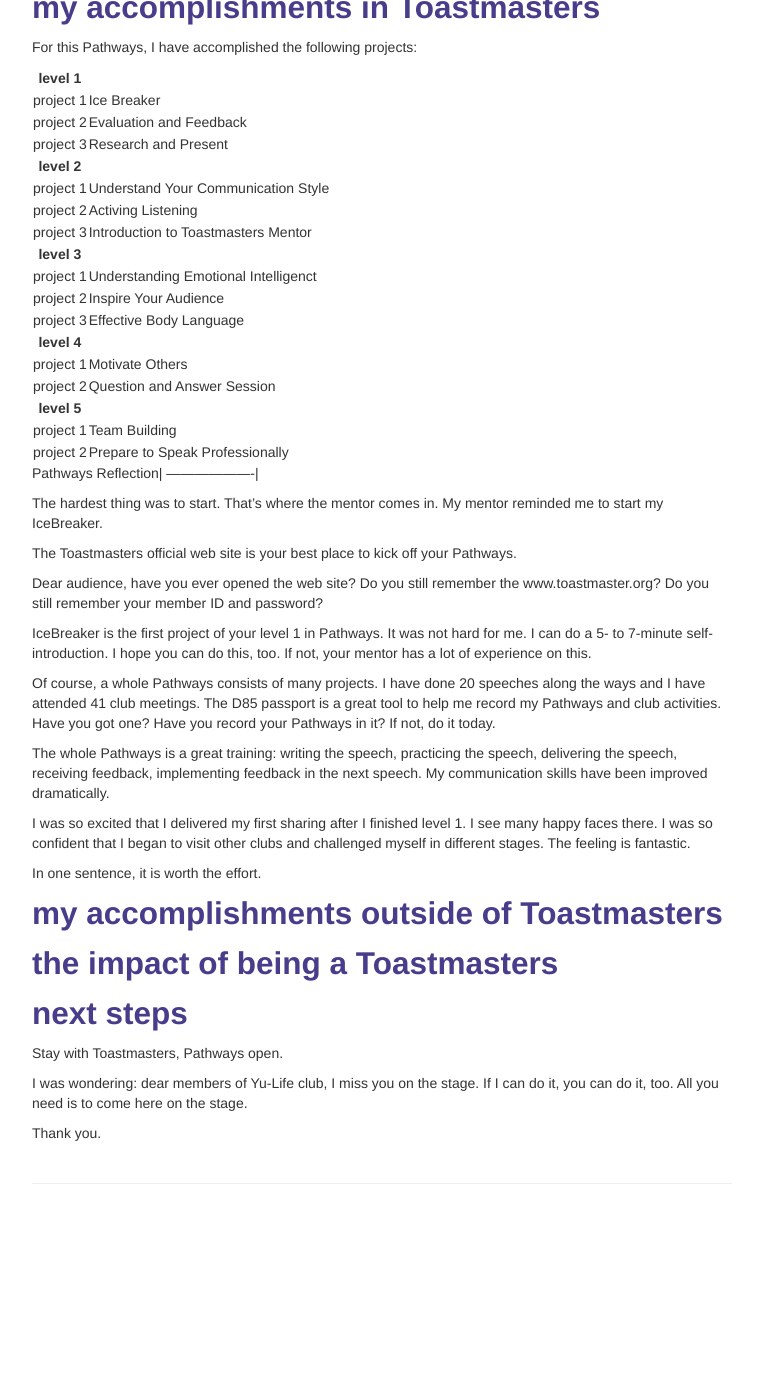
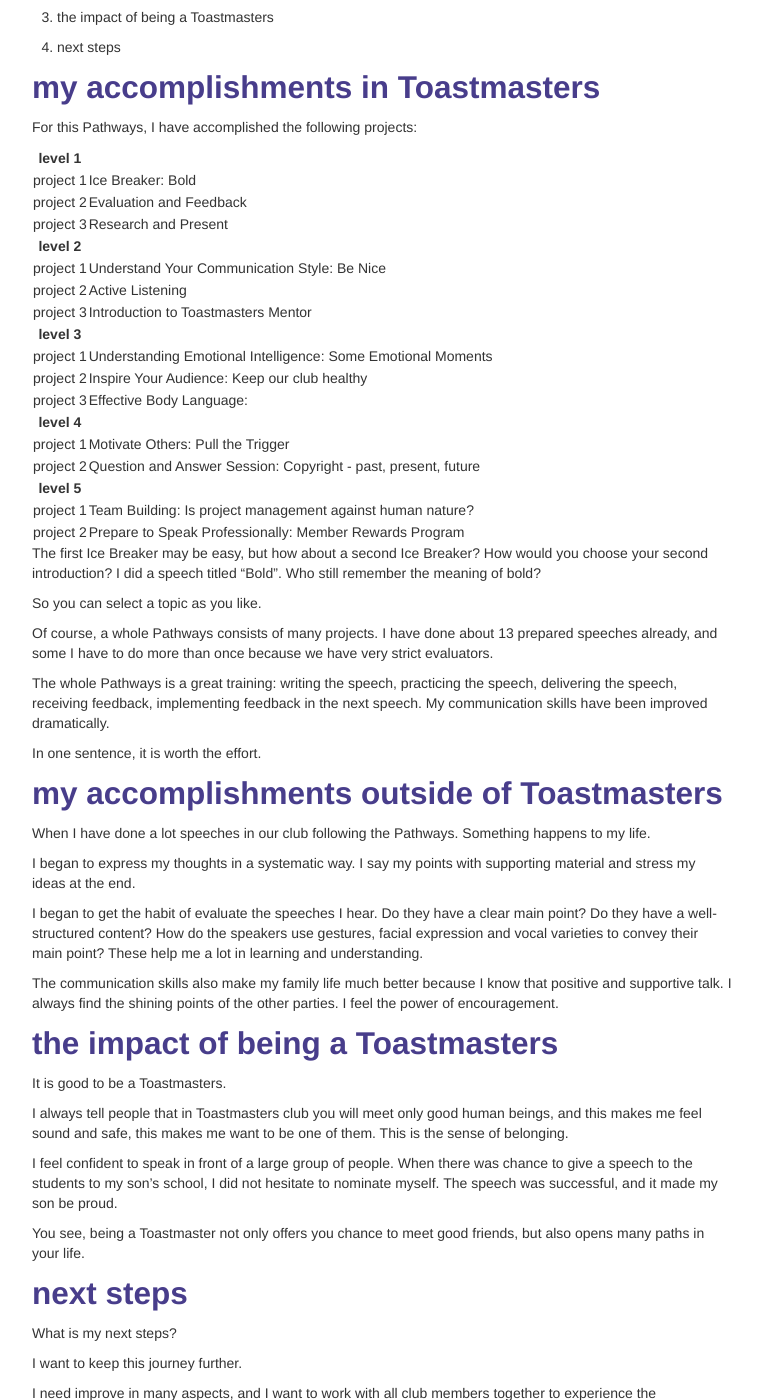
Before and after one commit to wxie2017/wxie2017.github.io, a Jekyll site: the page built from pages/speech/stay_with_TI.md, in a window 1280 px wide and 1400 px high, scrolled down 655 px. Shown: the whole window, without its empty margins (258-1020 px from the left). Built offline with Jekyll 4.4.1, drawn with Linux system fonts in a browser that asks for light colours; before the commit the page ends 1870 px from its top, so only the background shows below that; some of the changed text lies outside the part shown.

Commit message:
update my reflection

```diff
--- a/pages/speech/stay_with_TI.md
+++ b/pages/speech/stay_with_TI.md
@@ -15,17 +15,25 @@
 My first Pathways is Presentation Mastery, in which I experienced the
 wonderful world of how to deliver a good public speech.
 
-Who chosed this one? Trust me, it is worth the effort.
+Who chose this one? Trust me, it is worth the effort.
 
 My second Pathways is a gift from Toastmasters International
-because it cost me nothing. It was given gratis to memebers
+because it cost me nothing. It was given gratis to members
 during the pandemic. This implies that the organization cares
-about its members. I get the impression that stay with Toastmasers,
+about its members. I get the impression that stay with Toastmasters,
 Pathways open.
 
-I chosed Motivational Strategies for my second Pathways.
+I chose Motivational Strategies for my second Pathways. I have done
+the required projects and speeches.
 
-Today I am going to review my second completed Pathways.
+What is the most important thing to do when you finish a task?
+
+Yes, review the lessons learned, so the last thing you do for
+your Pathways is to reflect.
+
+Today I am going to review my second completed Pathways - Motivational
+Strategy, and I want to tell you that stay with Toastmasters, Pathways
+open.
 
 My review consists of the following four parts:
 
@@ -43,77 +51,97 @@
 
 level 1|
 -------|
-project 1 | Ice Breaker
+project 1 | Ice Breaker: Bold
 project 2 | Evaluation and Feedback
 project 3 | Research and Present
 
 level 2|
 -------|
-project 1 | Understand Your Communication Style
-project 2 | Activing Listening
+project 1 | Understand Your Communication Style: Be Nice
+project 2 | Active Listening
 project 3 | Introduction to Toastmasters Mentor
 
 level 3|
 -------|
-project 1 | Understanding Emotional Intelligenct
-project 2 | Inspire Your Audience
-project 3 | Effective Body Language
+project 1 | Understanding Emotional Intelligence: Some Emotional Moments
+project 2 | Inspire Your Audience: Keep our club healthy
+project 3 | Effective Body Language:
 
 level 4|
 -------|
-project 1 | Motivate Others
-project 2 | Question and Answer Session
+project 1 | Motivate Others: Pull the Trigger
+project 2 | Question and Answer Session: Copyright - past, present, future
 
 level 5|
 -------|
-project 1 | Team Building
-project 2 | Prepare to Speak Professionally
+project 1 | Team Building: Is project management against human nature?
+project 2 | Prepare to Speak Professionally: Member Rewards Program
 
-Pathways Reflection|
--------------------|
+The first Ice Breaker may be easy, but how about a second Ice Breaker?
+How would you choose your second introduction? I did a speech titled
+"Bold". Who still remember the meaning of bold?
 
-The hardest thing was to start. That's where the mentor comes in. My mentor
-reminded me to start my IceBreaker.
+So you can select a topic as you like.
 
-The Toastmasters official web site is your best place to kick off your
-Pathways.
-
-Dear audience, have you ever opened the web site? Do you still remember the
-www.toastmaster.org? Do you still remember your member ID and password?
-
-IceBreaker is the first project of your level 1 in Pathways. It was not hard
-for me. I can do a 5- to 7-minute self-introduction. I hope you can do this,
-too. If not, your mentor has a lot of experience on this.
-
-Of course, a whole Pathways consists of many projects. I have done 20 speeches
-along the ways and I have attended 41 club meetings. The D85 passport is a
-great tool to help me record my Pathways and club activities. Have you got one?
-Have you record your Pathways in it? If not, do it today.
+Of course, a whole Pathways consists of many projects. I have done about
+13 prepared speeches already, and some I have to do more than once because
+we have very strict evaluators.
 
 The whole Pathways is a great training:
 writing the speech, practicing the speech, delivering the speech, receiving
 feedback, implementing feedback in the next speech. My communication skills
 have been improved dramatically.
 
-I was so excited that I delivered my first sharing after I finished level 1.
-I see many happy faces there. I was so confident that I began to visit other
-clubs and challenged myself in different stages. The feeling is fantastic.
-
 In one sentence, it is worth the effort.
 
 
 ## my accomplishments outside of Toastmasters
 
+When I have done a lot speeches in our club following the Pathways. Something
+happens to my life.
+
+I began to express my thoughts in a systematic way. I say my points with
+supporting material and stress my ideas at the end.
+
+I began to get the habit of evaluate the speeches I hear. Do they have a
+clear main point? Do they have a well-structured content? How do the speakers
+use gestures, facial expression and vocal varieties to convey their main
+point? These help me a lot in learning and understanding.
+
+The communication skills also make my family life much better because I
+know that positive and supportive talk. I always find the shining points
+of the other parties. I feel the power of encouragement.
+
 
 ## the impact of being a Toastmasters
 
+It is good to be a Toastmasters.
+
+I always tell people that in Toastmasters club you will meet only good
+human beings, and this makes me feel sound and safe, this makes me want
+to be one of them. This is the sense of belonging.
+
+I feel confident to speak in front of a large group of people. When there
+was chance to give a speech to the students to my son's school, I did
+not hesitate to nominate myself. The speech was successful, and it made
+my son be proud.
+
+You see, being a Toastmaster not only offers you chance to meet good
+friends, but also opens many paths in your life.
+
+
 ## next steps
+
+What is my next steps?
+
+I want to keep this journey further.
+
+I need improve in many aspects, and I want to work with all club members
+together to experience the wonderfulness of standing on the stage
+confidently. I want we all enjoy the power of sharing the beauty of
+knowledge of human kind, because
 
 Stay with Toastmasters, Pathways open.
 
-I was wondering:
-dear members of Yu-Life club, I miss you on the stage.
-If I can do it, you can do it, too.
-All you need is to come here on the stage.
 
 Thank you.
```
